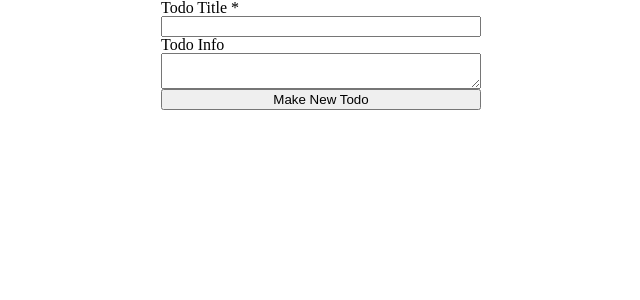
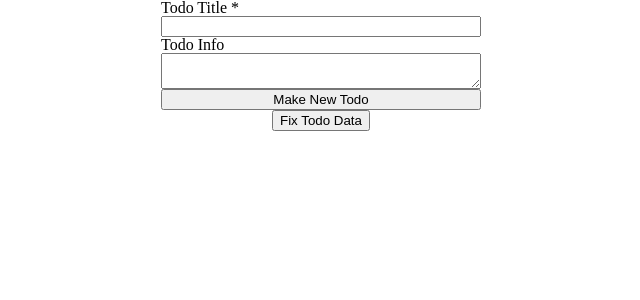
Before and after one commit to DerekPixel/my-todo-tracker, a React (Create React App) app: page / in a window 1280 px wide. Shown: the top 300 px of the page, without its empty margins (319-959 px from the left). Built offline with nearby package versions, Linux system fonts and the light colour scheme.

Commit message:
added a few functions

```diff
--- a/src/App.jsx
+++ b/src/App.jsx
@@ -2,6 +2,8 @@ import { useState, useEffect } from 'react';
 import './App.css';
 import MakeNewTodo from './Components/MakeNewTodo';
 import Todo from './Components/Todo';
+
+import {returnClonedArrayOfObjects} from './functions.js'
 
 function App() {
 
@@ -9,9 +11,9 @@ function App() {
 
   useEffect(() => {
 
-    savePalettesToLocalStorage()
+    saveTodosToLacalStorage()
 
-    function savePalettesToLocalStorage() {
+    function saveTodosToLacalStorage() {
       var arrayOfTodoObjectsCopy = arrayOfTodoObjects.slice();
 
       window.localStorage.setItem('user-todo-list', JSON.stringify(arrayOfTodoObjectsCopy));
@@ -20,11 +22,12 @@ function App() {
   }, [arrayOfTodoObjects])
 
   var todoObjectsMapped = arrayOfTodoObjects.map((todoObject, i) => {
-
-
-
     return (
-      <Todo todoObject={todoObject} key={i} />
+      <Todo
+        todoObject={todoObject}
+        removeTodoObject={(todoIndex) => removeTodoObject(todoIndex)}
+        key={i}
+      />
     )
   })
 
@@ -42,6 +45,47 @@ function App() {
     return JSON.stringify(data);
   }
 
+  function removeTodoObject(todoIndex) {
+
+    var arrayOfTodoObjectsClone = returnClonedArrayOfObjects(arrayOfTodoObjects);
+
+    arrayOfTodoObjectsClone.splice(todoIndex, 1);
+
+    //fix todos indices after splicing
+    for(var i = 0; i < arrayOfTodoObjectsClone.length; i++) {
+      arrayOfTodoObjectsClone[i].todoIndex = i;
+    }
+
+    setArrayOfTodoObjects(arrayOfTodoObjectsClone);
+
+  }
+
+  function fixTodoObjects() {
+
+    var arrayOfTodoObjectsClone = returnClonedArrayOfObjects(arrayOfTodoObjects);
+
+    var arrayCopy = [];
+
+    for(var i = 0; i < arrayOfTodoObjectsClone.length; i++) {
+      var newObject = {}
+
+      newObject.todoTitle =
+      arrayOfTodoObjectsClone[i].todoTitle ?
+      arrayOfTodoObjectsClone[i].todoTitle : `This is a Temp Title #${i}`;
+
+      newObject.todoInfo =
+      arrayOfTodoObjectsClone[i].todoInfo ?
+      arrayOfTodoObjectsClone[i].todoInfo : '';
+
+      newObject.todoIndex = i;
+
+      arrayCopy.push(newObject);
+    }
+
+    setArrayOfTodoObjects(arrayCopy);
+
+  }
+
   return (
     <div className="App">
       <MakeNewTodo
@@ -55,6 +99,10 @@ function App() {
         {todoObjectsMapped}
       </div>
 
+      <button
+        onClick={() => fixTodoObjects()}
+      >Fix Todo Data</button>
+
     </div>
   );
 }
```
